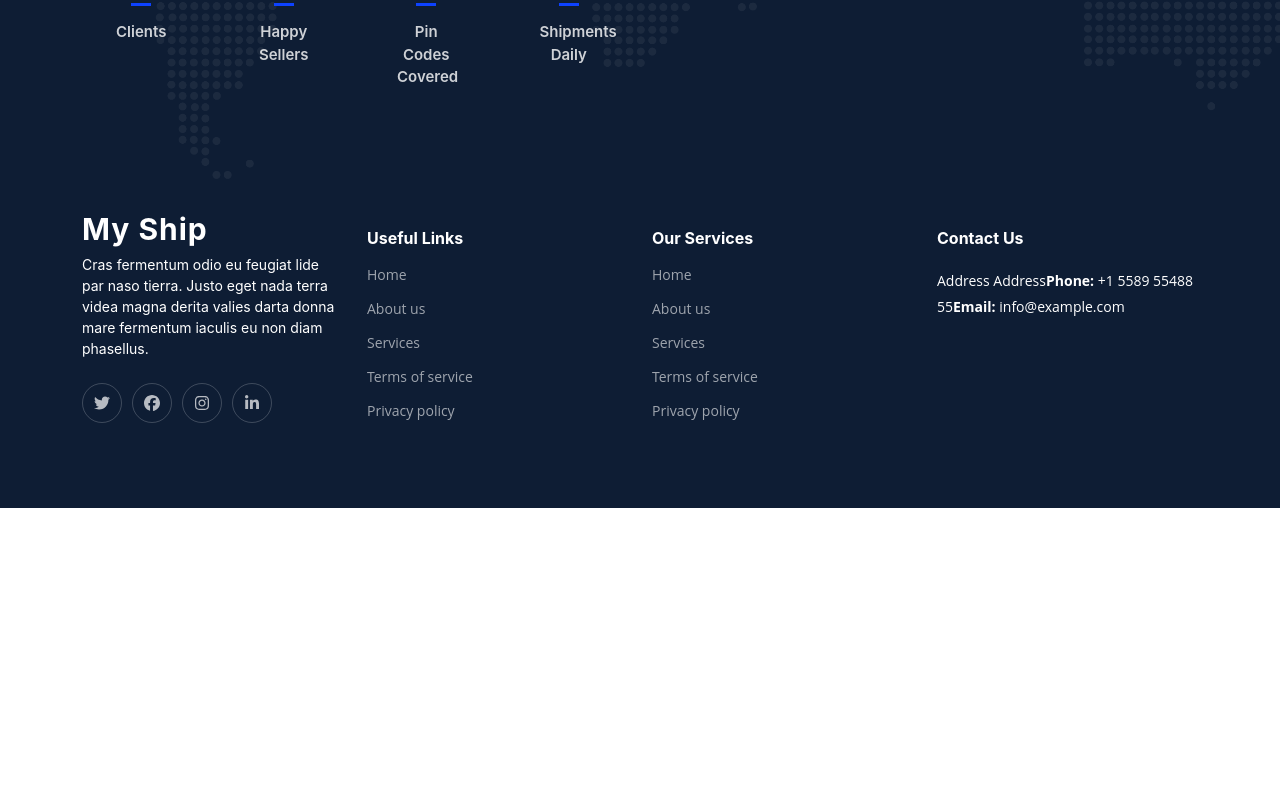
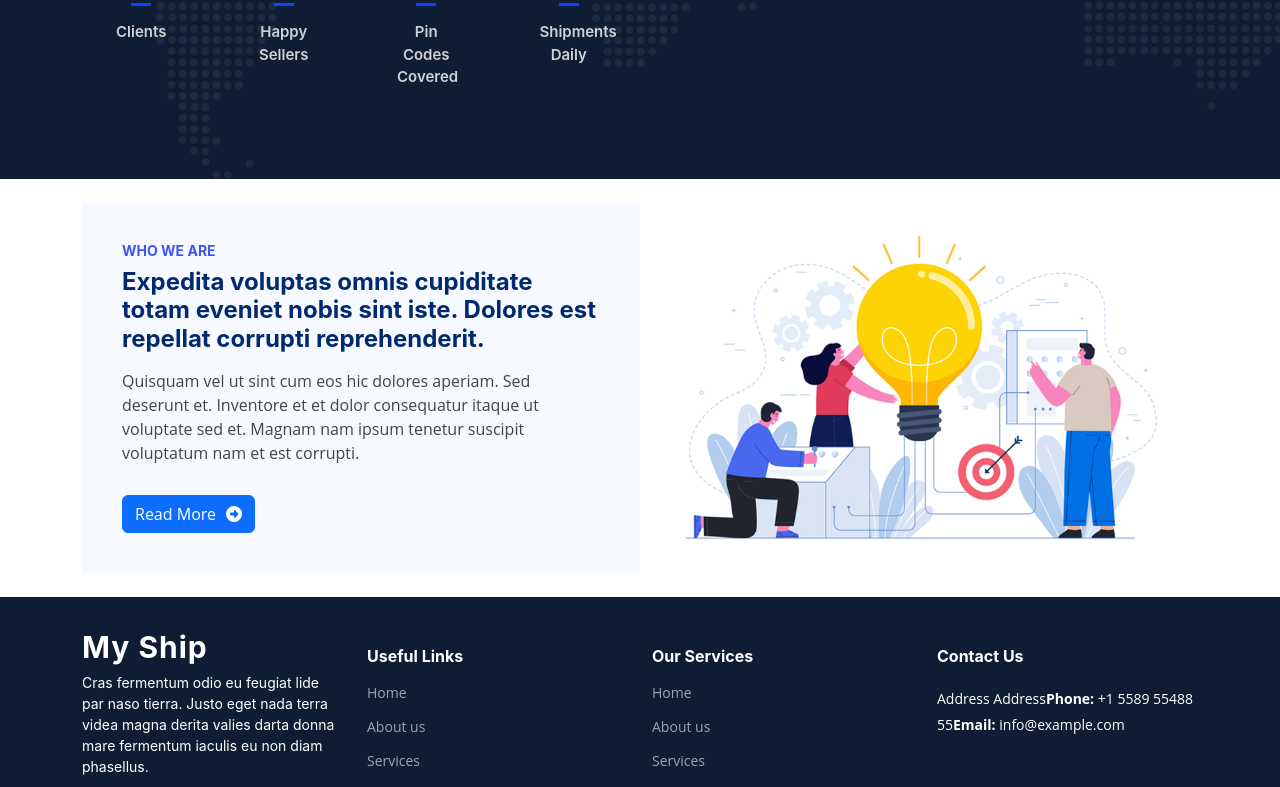
Before and after one commit to Jayaramvenkatanarayanan/myship, a React (Create React App) app: page / in a window 1280 px wide. Shown: the part 630-1417 px from the top of the page. Before the commit the page ends 1138 px from the top, so only its background shows below. Built offline with nearby package versions, Linux system fonts and the light colour scheme.

Commit message:
feat: about us added

```diff
--- a/src/App.js
+++ b/src/App.js
@@ -1,7 +1,7 @@
 import React from "react";
 import { Routes, Route } from "react-router-dom";
 import About from "./components/About";
-import Home from "./components/Home";
+import Home from "./components/home/Home";
 import NotFoundPage from "./components/NotFoundPage";
 
 export default function App() {
--- a/src/components/Hero.js
+++ b/src/components/home/Hero.js
@@ -1,7 +1,7 @@
 import React from "react";
 // import Container from "react-bootstrap/Container";
-import "../css/hero.css";
-import HeroImage from "../assets/hero-img.svg";
+import "../../css/hero.css";
+import HeroImage from "../../assets/hero-img.svg";
 import CountUp from "react-countup";
 
 export default function Hero() {
--- a/src/components/Home.js
+++ b/src/components/home/Home.js
@@ -1,10 +1,12 @@
 import React from "react";
 import Hero from "./Hero";
+import HomeAboutUs from "./HomeAboutUs";
 
 export default function Home() {
   return (
     <div>
       <Hero />
+      <HomeAboutUs />
     </div>
   );
 }
--- /dev/null
+++ b/src/components/home/HomeAboutUs.js
@@ -0,0 +1,50 @@
+import React from "react";
+import "../../css/homeAboutUs.css";
+import AboutUsImage from "../../assets/myabout.png";
+import { FontAwesomeIcon } from "@fortawesome/react-fontawesome";
+import { faCircleRight } from "@fortawesome/free-solid-svg-icons";
+export default function HomeAboutUs() {
+  return (
+    <section id="about" className="about">
+      <div className="container" data-aos="fade-up">
+        <div className="row gx-0">
+          <div
+            className="col-lg-6 d-flex flex-column justify-content-center"
+            data-aos="fade-up"
+            data-aos-delay="200"
+          >
+            <div className="content">
+              <h3>Who We Are</h3>
+              <h2>
+                Expedita voluptas omnis cupiditate totam eveniet nobis sint
+                iste. Dolores est repellat corrupti reprehenderit.
+              </h2>
+              <p>
+                Quisquam vel ut sint cum eos hic dolores aperiam. Sed deserunt
+                et. Inventore et et dolor consequatur itaque ut voluptate sed
+                et. Magnam nam ipsum tenetur suscipit voluptatum nam et est
+                corrupti.
+              </p>
+              <div className="text-center text-lg-start">
+                <button type="submit" className="btn btn-primary">
+                  <span style={{ paddingRight: 10 }}>Read More</span>
+                  <FontAwesomeIcon icon={faCircleRight} />
+                </button>
+              </div>
+            </div>
+          </div>
+
+          <div
+            className="col-lg-6 d-flex align-items-center"
+            data-aos="zoom-out"
+            data-aos-delay="200"
+          >
+            <picture>
+              <img src={AboutUsImage} className="img-fluid " alt="" />
+            </picture>
+          </div>
+        </div>
+      </div>
+    </section>
+  );
+}
--- a/src/css/globals.css
+++ b/src/css/globals.css
@@ -45,3 +45,12 @@ h5,
 h6 {
   font-family: var(--font-primary);
 }
+
+.hero form .btn-primary {
+  background-color: var(--color-primary);
+  padding: 15px 30px;
+}
+
+.hero form .btn-primary:hover {
+  background-color: #2756ff;
+}
--- a/src/css/hero.css
+++ b/src/css/hero.css
@@ -53,14 +53,6 @@
     box-shadow: none;
   }
 
-  .hero form .btn-primary {
-    background-color: var(--color-primary);
-    padding: 15px 30px;
-  }
-
-  .hero form .btn-primary:hover {
-    background-color: #2756ff;
-  }
 
   .hero .stats-item {
     padding: 30px;
--- /dev/null
+++ b/src/css/homeAboutUs.css
@@ -0,0 +1,56 @@
+.about .content {
+    background-color: #f6f9ff;
+    padding: 40px;
+  }
+
+  .space{
+    padding-top: 40px;
+  }
+
+  .about h3 {
+    font-size: 14px;
+    font-weight: 700;
+    color: #4154f1;
+    text-transform: uppercase;
+  }
+
+  .about h2 {
+    font-size: 24px;
+    font-weight: 700;
+    color: #012970;
+  }
+
+  .about p {
+    margin: 15px 0 30px 0;
+    line-height: 24px;
+  }
+
+  .about .btn-read-more {
+    line-height: 0;
+    padding: 15px 40px;
+    border-radius: 4px;
+    transition: 0.5s;
+    color: #fff;
+    background: #4154f1;
+    box-shadow: 0px 5px 25px rgba(65, 84, 241, 0.3);
+  }
+
+  .about .btn-read-more span {
+    font-family: "Nunito", sans-serif;
+    font-weight: 600;
+    font-size: 16px;
+    letter-spacing: 1px;
+  }
+
+  .about .btn-read-more i {
+    margin-left: 5px;
+    font-size: 18px;
+    transition: 0.3s;
+  }
+  .about .btnOver{
+    padding: 15px;
+    text-decoration: none
+  }
+  .about .btn-read-more:hover i {
+    transform: translateX(5px);
+  }
```
Also changed, not shown: src/assets/myabout.png (added).
